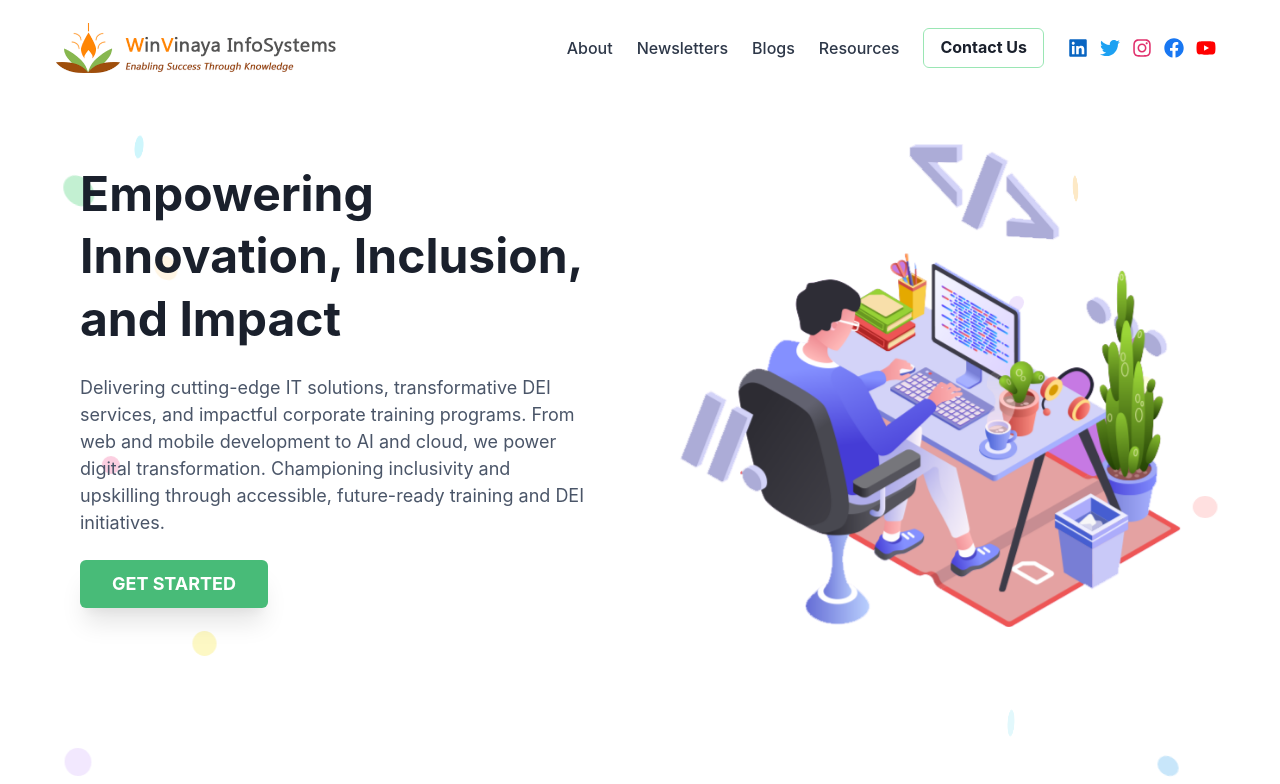
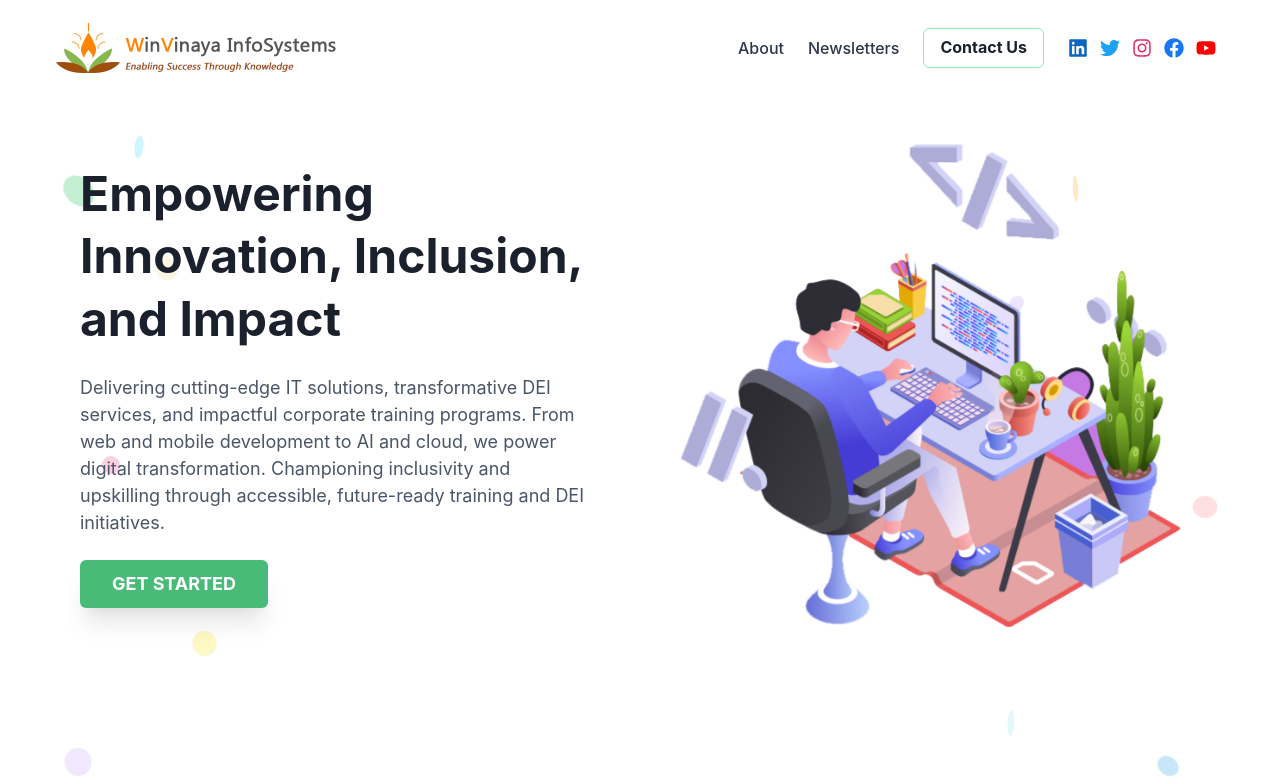
Before and after one commit to daran6255/wvis_website, a React (Vite) app in the folder frontend/: page / in a window 1280 px wide. Shown: the top 784 px of the page. Built offline with nearby package versions, Linux system fonts and the light colour scheme.

Commit message:
minor changes

```diff
--- a/frontend/src/components/common/Navbar.tsx
+++ b/frontend/src/components/common/Navbar.tsx
@@ -75,7 +75,8 @@ const Navbar = () => {
 
           {/* Desktop Nav */}
           <HStack spacing={6} display={{ base: 'none', md: 'flex' }} mr={6}>
-            {['About', 'Newsletters', 'Blogs', 'Resources'].map((item, idx) => (
+          {/* {['About', 'Newsletters', 'Blogs', 'Resources'].map((item, idx) => ( */}
+            {['About', 'Newsletters'].map((item, idx) => (
               <Link
                 key={idx}
                 href={`/${item.toLowerCase()}`}
--- a/frontend/src/pages/home.tsx
+++ b/frontend/src/pages/home.tsx
@@ -9,7 +9,7 @@ import Team from '../components/Home/Team';
 import Details from '../components/Home/Details';
 import Product from '../components/Home/Product';
 import DEI from '../components/Home/DEI';
-import Blog from '../components/Home/Blog';
+// import Blog from '../components/Home/Blog';
 import SecHeroSection from '../components/Home/SecHeroSection';
 
 const Home = () => {
@@ -26,7 +26,7 @@ const Home = () => {
             <Product />
             <Team />
             <Testimonials />
-            <Blog />
+            {/* <Blog /> */}
             <Footer />
         </>
     );
```
Also changed, not shown: frontend/src/router/allroutes.tsx (+4 -4 lines), 1 other file (tests, documents, lock files or other folders).
